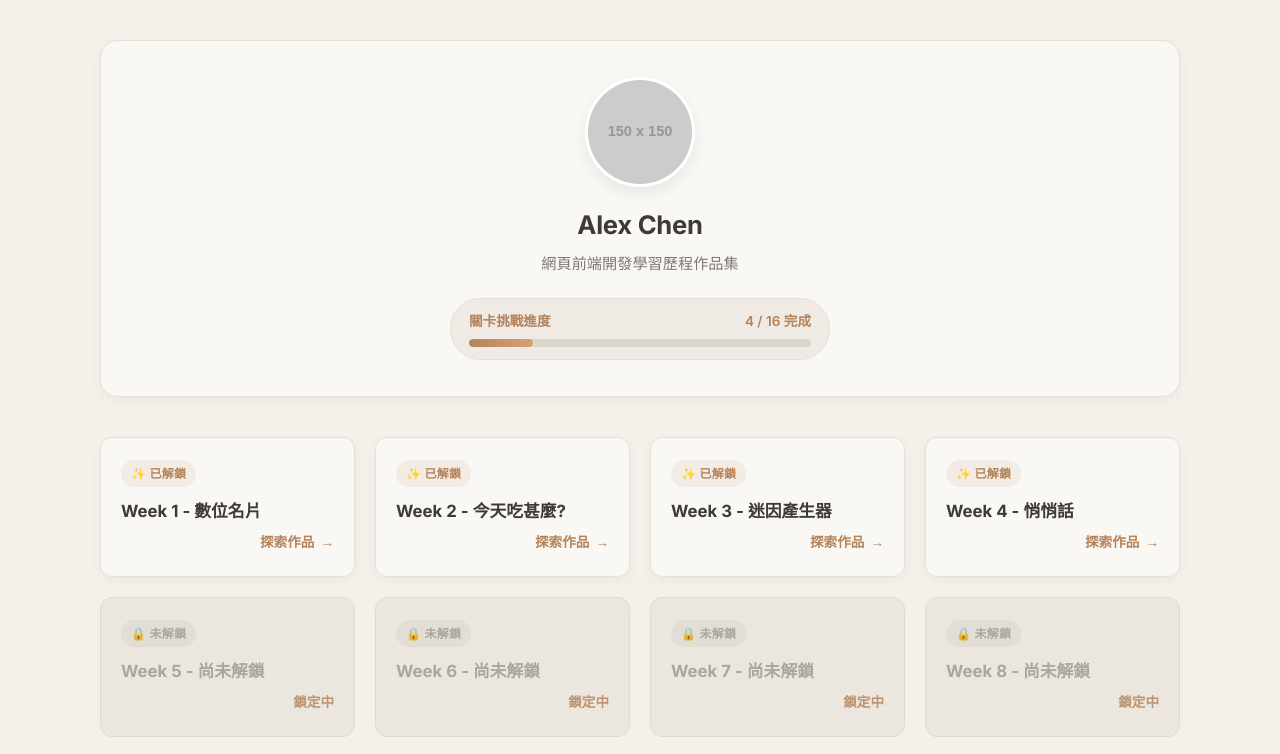
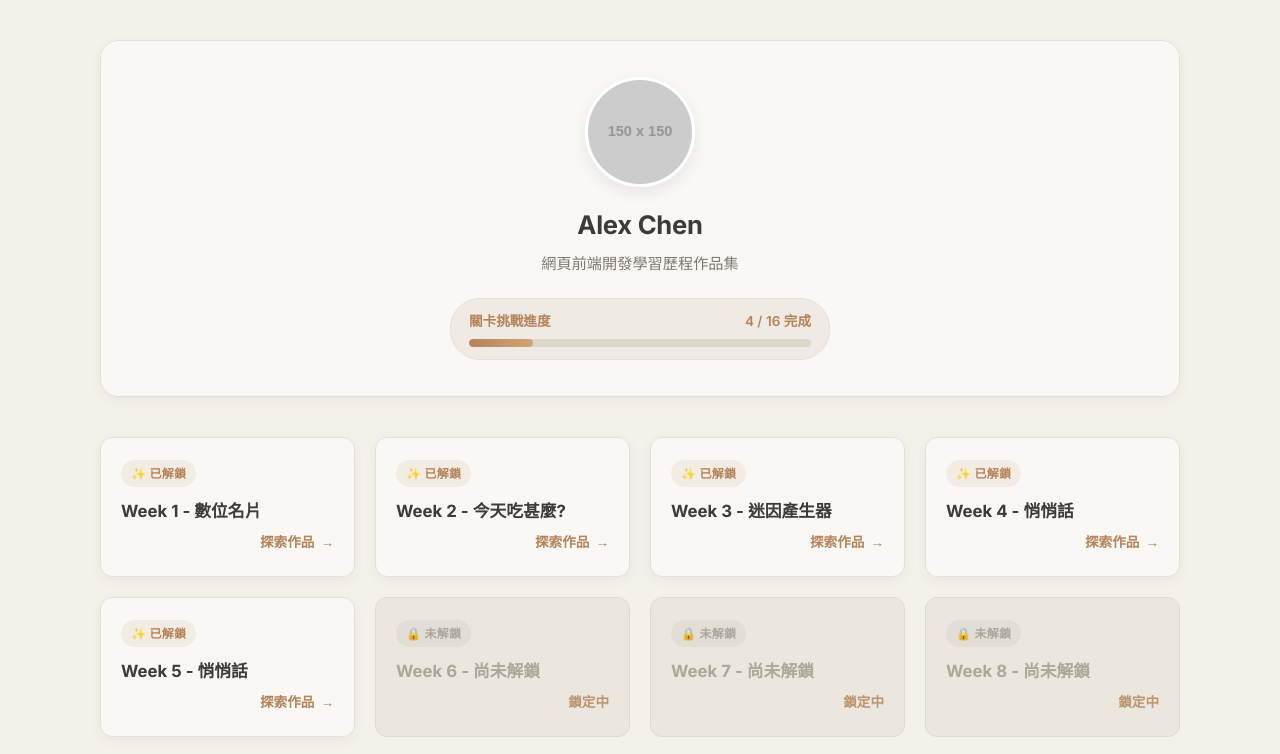
Before and after one commit to s26122118-svg/tasan0405uicg08syhxgy-hsi, a plain HTML site: page index.html in a window 1280 px wide. Shown: the top 754 px of the page. Drawn offline with Linux system fonts and the light colour scheme; placeholder pictures from the web are drawn by us.

Commit message:
Update index.html

```diff
--- a/index.html
+++ b/index.html
@@ -373,17 +373,20 @@
                     <span class="arrow-icon">→</span>
                 </div>
             </a>
+            <!-- Week 5 (已解鎖) -->
+            <a href="w5/index.html" class="card unlocked">
+                <div class="card-header">
+                    <span class="badge badge-unlocked">✨ 已解鎖</span>
+                </div>
+                <div class="card-title">Week 5 - 悄悄話</div>
+                <div class="card-footer">
+                    <span>探索作品</span>
+                    <span class="arrow-icon">→</span>
+                </div>
+            </a>
 
-            <!-- Week 5 ~ 16 (未解鎖) -->
-            <div class="card locked" title="關卡尚未開放">
-                <div class="card-header">
-                    <span class="badge badge-locked">🔒 未解鎖</span>
-                </div>
-                <div class="card-title">Week 5 - 尚未解鎖</div>
-                <div class="card-footer">
-                    <span>鎖定中</span>
-                </div>
-            </div>
+
+            <!-- Week 6 ~ 16 (未解鎖) -->
 
             <div class="card locked" title="關卡尚未開放">
                 <div class="card-header">
```
